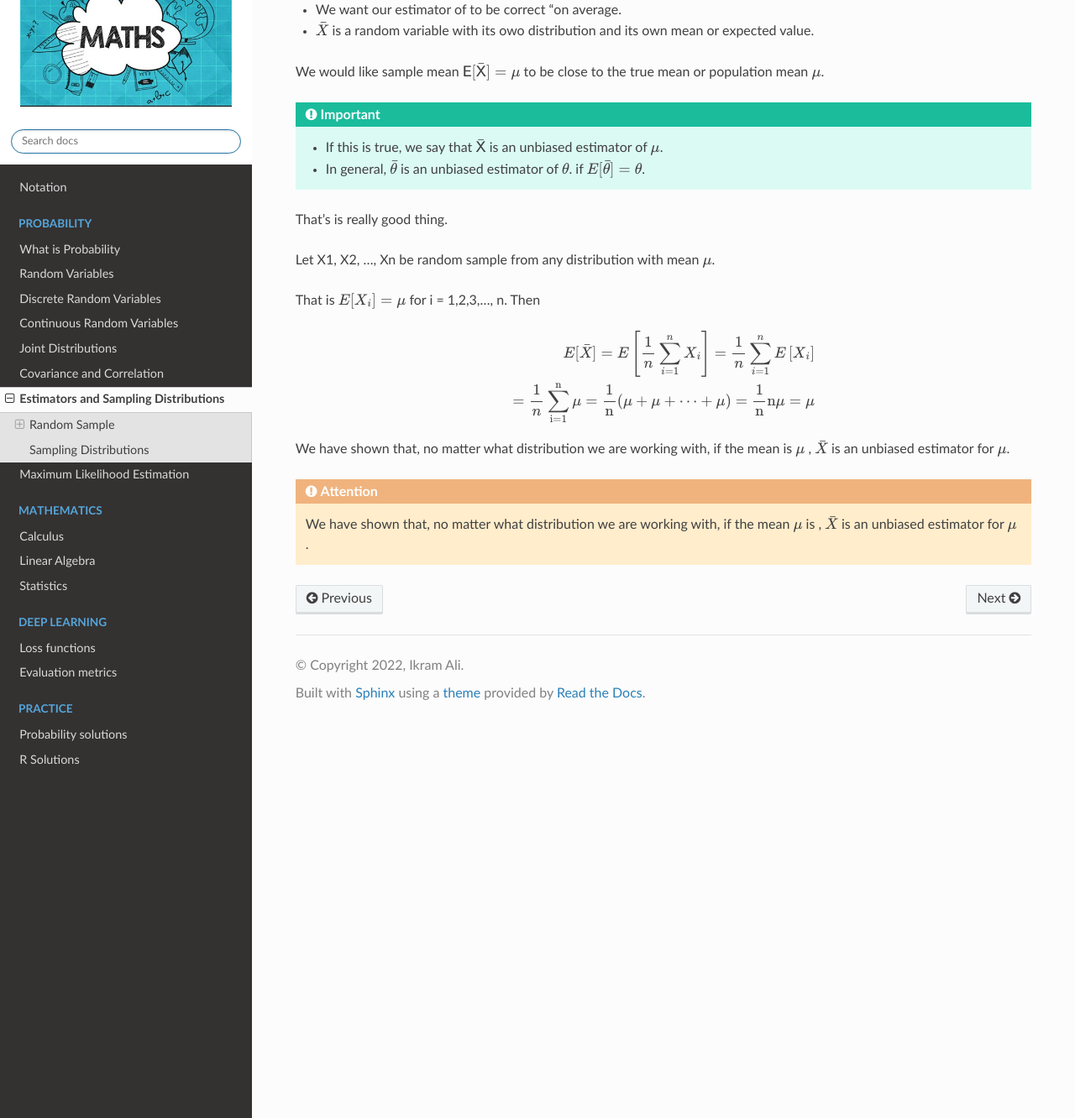
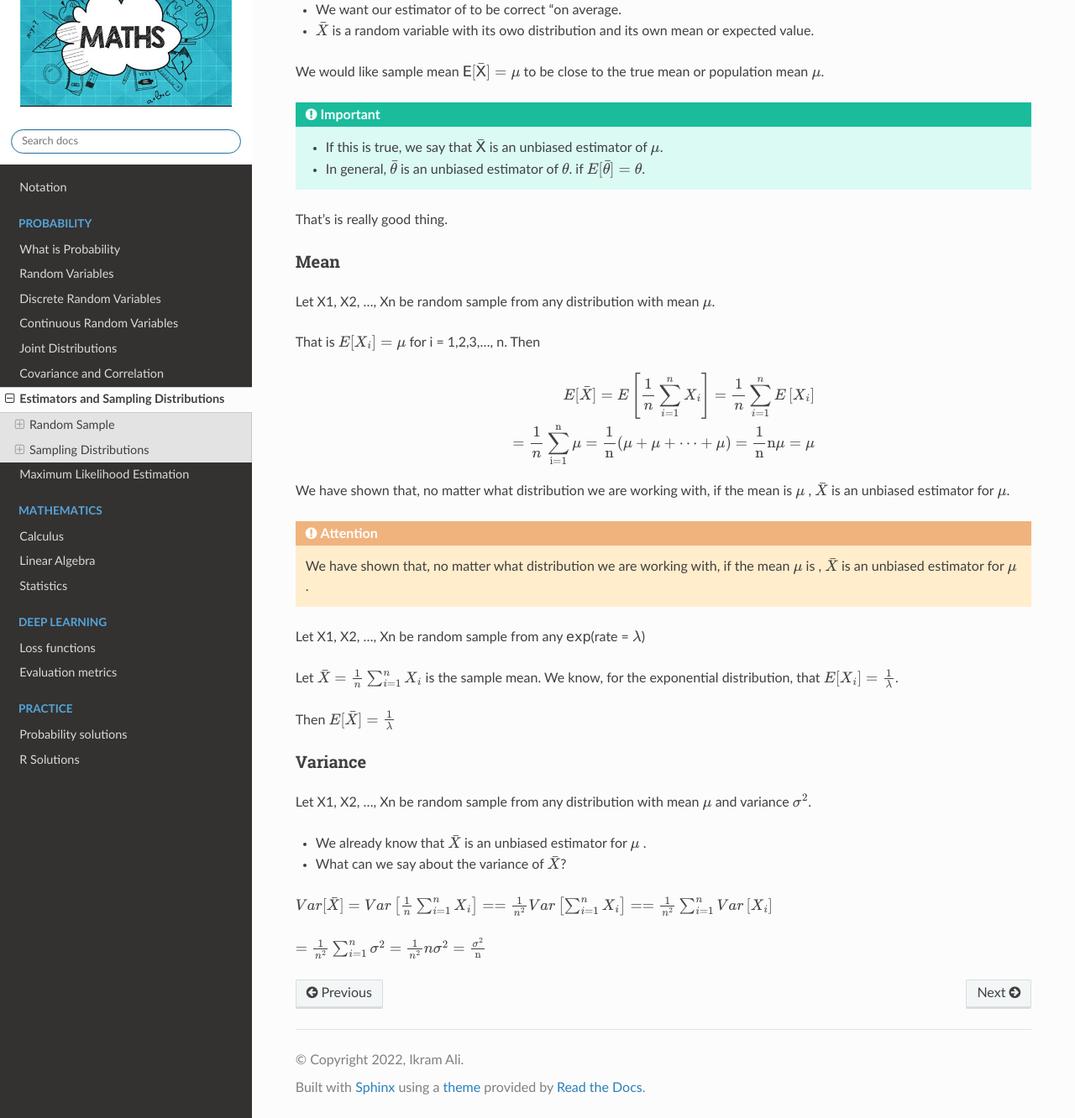
Before and after one commit to akkefa/ml-notes, a Sphinx documentation site: the page built from docs/probability/estimators_and_sampling_distributions.rst, in a window 1280 px wide and 1400 px high, scrolled down 1429 px, cut to the strip 68-1400 px from the top of the window. Shown: the whole strip at 84% size. Built offline with Sphinx 7.4.7 and the Read the Docs theme 2.0.0, drawn with Linux system fonts in a browser that asks for light colours.

Commit message:
New changes.

```diff
--- a/docs/probability/estimators_and_sampling_distributions.rst
+++ b/docs/probability/estimators_and_sampling_distributions.rst
@@ -64,6 +64,8 @@ We would like sample mean :math:`𝖤[\bar{𝖷}] = μ` to be close to the true
 
 That's is really good thing.
 
+Mean
+------
 Let X1, X2, ..., Xn be random sample from any  distribution with mean :math:`\mu`.
 
 That is :math:`E[X_i] = \mu` for i = 1,2,3,..., n.
@@ -83,3 +85,22 @@ are working with, if the mean is :math:`\mu` , :math:`\bar{X}` is an unbiased es
 .. attention::
     We have shown that, no matter what distribution we are working with, if the mean :math:`\mu` is ,
     :math:`\bar{X}` is an unbiased estimator for :math:`\mu` .
+
+Let X1, X2, ..., Xn be random sample from any 𝖾𝗑𝗉(rate = :math:`\lambda`)
+
+Let :math:`\bar{X}=\frac{1}{n} \sum_{i=1}^{n} X_{i}` is the sample mean. We know, for the exponential distribution,
+that :math:`E[X_i]=\frac{1}{\lambda}`.
+
+Then :math:`E[\bar{X}] = \frac{1}{\lambda}`
+
+Variance
+---------
+Let X1, X2, ..., Xn be random sample from any  distribution with mean :math:`\mu` and variance :math:`\sigma^2`.
+
+- We already know that :math:`\bar{X}` is an unbiased estimator for :math:`\mu` .
+- What can we say about the variance of :math:`\bar{X}`?
+
+
+:math:`Var[\bar{X}]=Var\left[\frac{1}{n} \sum_{i=1}^{n} X_{i}\right]= =\frac{1}{n^{2}} Var\left[\sum_{i=1}^{n} X_{i}\right] = =\frac{1}{n^{2}} \sum_{i=1}^{n} Var\left[X_{i}\right]`
+
+:math:`=\frac{1}{n^{2}} \sum_{i=1}^{n} \sigma^{2} = \frac{1}{n^{2}} n \sigma^{2} =\frac{\sigma^{2}}{\mathrm{n}}`
```
